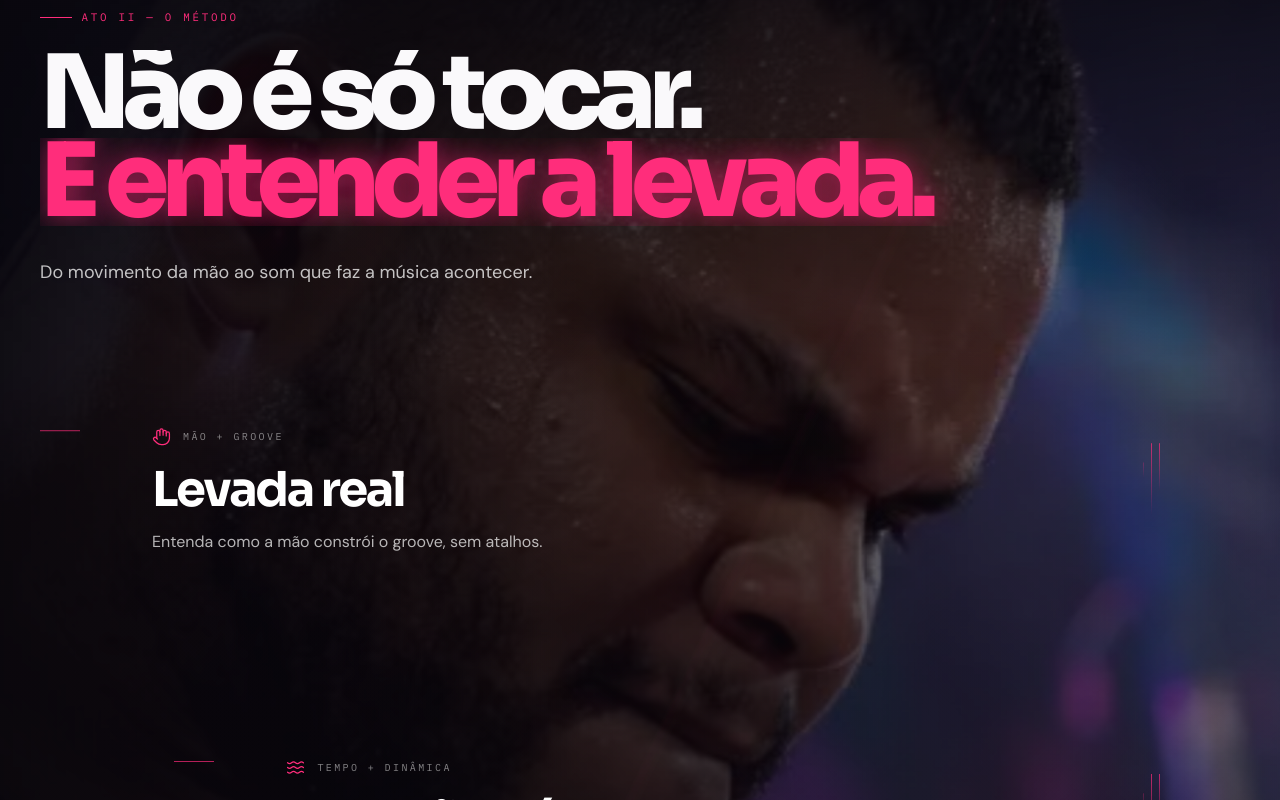
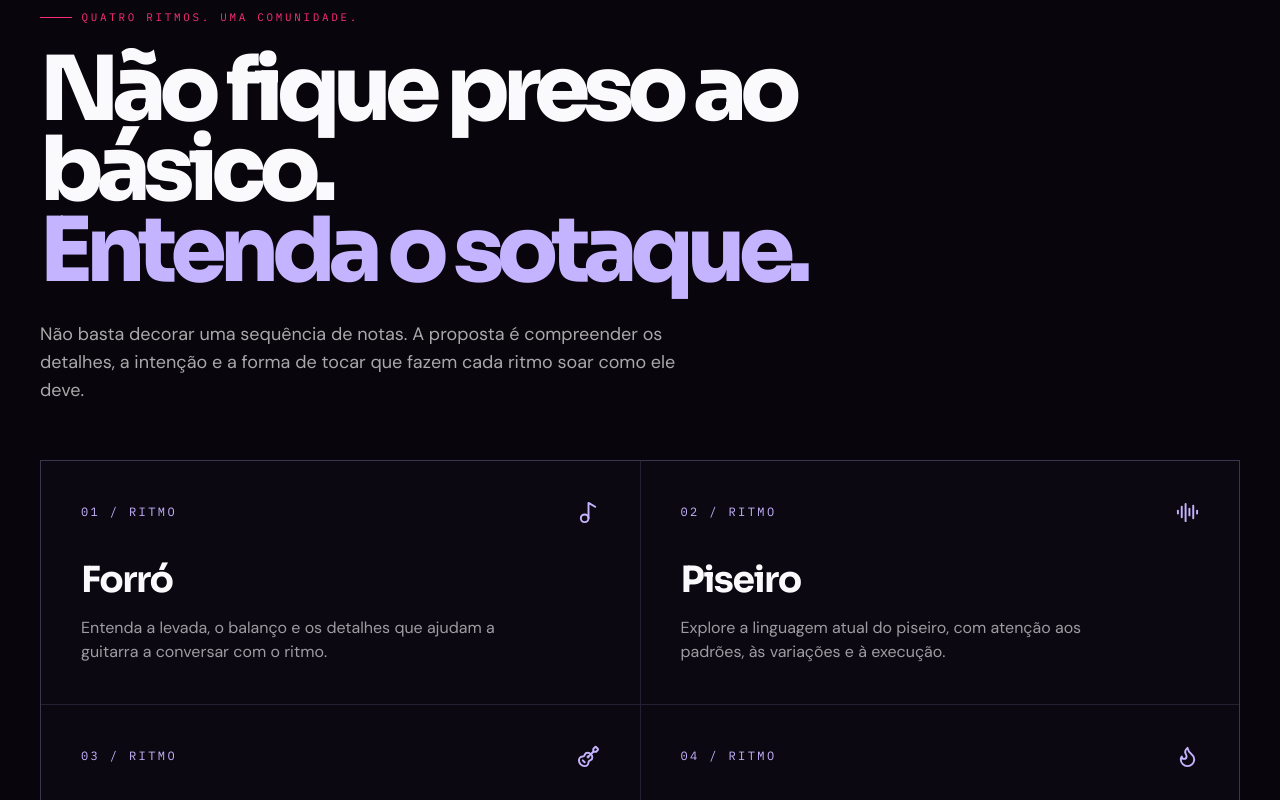
Before and after one commit to henriquefelix8920/cayque1, a React (Vite) app: page / in a window 1280 px wide. Shown: the part 2000-2800 px from the top of the page. Built offline with nearby package versions, Linux system fonts and the light colour scheme.

Commit message:
Rewrite sales copy for Comunidade dos Ritmos

```diff
--- a/src/components/Method.tsx
+++ b/src/components/Method.tsx
@@ -1,42 +1,29 @@
-import { useRef } from 'react';
-import { motion, useInView, useScroll, useTransform } from 'framer-motion';
-import { Hand, Waves, Palette, Repeat, ArrowRight } from 'lucide-react';
+import { motion } from 'framer-motion';
+import { Music2, Guitar, AudioLines, Flame } from 'lucide-react';
 
-const chapters = [
-  { icon: Hand, title: 'Levada real', description: 'Entenda como a mão constrói o groove, sem atalhos.', tag: 'mão + groove' },
-  { icon: Waves, title: 'Variações rítmicas', description: 'Mude a levada sem perder a identidade da música.', tag: 'tempo + dinâmica' },
-  { icon: Palette, title: 'Timbres & sonoridades', description: 'Encontre o som que faz a guitarra ter personalidade.', tag: 'som + identidade' },
-  { icon: Repeat, title: 'Acordes aplicados', description: 'Entenda como os acordes funcionam no piseiro e no arrocha.', tag: 'harmonia + prática' },
+const rhythms = [
+  { icon: Music2, number: '01', name: 'Forró', line: 'Entenda a levada, o balanço e os detalhes que ajudam a guitarra a conversar com o ritmo.' },
+  { icon: AudioLines, number: '02', name: 'Piseiro', line: 'Explore a linguagem atual do piseiro, com atenção aos padrões, às variações e à execução.' },
+  { icon: Guitar, number: '03', name: 'Arrocha', line: 'Trabalhe a intenção, os acordes e as escolhas que dão identidade à guitarra no arrocha.' },
+  { icon: Flame, number: '04', name: 'Corinho de fogo', line: 'Conheça recursos e nuances desse estilo com explicações voltadas para a prática musical.' },
 ];
 
-const Method = () => {
-  const sectionRef = useRef<HTMLDivElement>(null);
-  const isInView = useInView(sectionRef, { once: true, margin: '-100px' });
-  const { scrollYProgress } = useScroll({ target: sectionRef, offset: ['start end', 'end start'] });
-  const imageY = useTransform(scrollYProgress, [0, 1], ['-5%', '5%']);
-  const imageScale = useTransform(scrollYProgress, [0, 1], [1.04, 1.1]);
-  const chapterY = [
-    useTransform(scrollYProgress, [0, 1], [18, -12]),
-    useTransform(scrollYProgress, [0, 1], [-10, 16]),
-    useTransform(scrollYProgress, [0, 1], [14, -18]),
-    useTransform(scrollYProgress, [0, 1], [-14, 12]),
-  ];
-
-  return <section id="metodo" ref={sectionRef} className="method-cinema relative overflow-hidden py-24 lg:py-36">
-    <motion.div style={{ y: imageY, scale: imageScale, backgroundImage: "url('/assets/foto2.webp')" }} className="absolute inset-[-7%] -z-20 bg-cover bg-center" aria-hidden="true" />
-    <div className="absolute inset-0 -z-10 bg-[linear-gradient(90deg,rgba(8,6,12,.96)_0%,rgba(8,6,12,.72)_42%,rgba(8,6,12,.28)_100%)]" aria-hidden="true" /><div className="absolute inset-0 -z-10 bg-[linear-gradient(180deg,#08060c_0%,rgba(8,6,12,.18)_25%,rgba(8,6,12,.62)_57%,#08060c_100%)]" aria-hidden="true" /><div className="method-cinema-noise" aria-hidden="true" />
-    <div className="relative mx-auto max-w-7xl px-6 lg:px-10">
-      <motion.div initial={{ opacity: 0, y: 34 }} animate={isInView ? { opacity: 1, y: 0 } : {}} transition={{ duration: .8 }} className="method-opening max-w-5xl">
-        <span className="eyebrow">Ato II — O método</span>
-        <h2 className="animated-title mt-6 max-w-5xl font-display text-[clamp(3.2rem,8vw,8.2rem)] font-extrabold leading-[.86] tracking-[-.08em]" aria-label="Não é só tocar. É entender a levada."><span className="animated-title-line"><motion.span initial={{ y: '110%' }} animate={isInView ? { y: 0 } : {}} transition={{ duration: .85, delay: .12, ease: [0.22, 1, 0.36, 1] }}>Não é só tocar.</motion.span></span><span className="animated-title-line text-brand-pink text-glow-pink"><motion.span initial={{ y: '110%' }} animate={isInView ? { y: 0 } : {}} transition={{ duration: .85, delay: .24, ease: [0.22, 1, 0.36, 1] }}>É entender a levada.</motion.span></span></h2>
-        <p className="mt-8 max-w-lg text-base leading-7 text-white/75 md:text-lg">Do movimento da mão ao som que faz a música acontecer.</p>
-      </motion.div>
-
-      <div className="method-chapters mt-24 lg:mt-36">{chapters.map((chapter, index) => { const Icon = chapter.icon; return <motion.article key={chapter.title} style={{ y: chapterY[index] }} initial={{ opacity: 0, y: 28 }} animate={isInView ? { opacity: 1, y: 0 } : {}} transition={{ duration: .75, delay: .15 + index * .12 }} className={`method-chapter method-chapter-${index + 1}`}><div className="method-chapter-index"><span className="method-chapter-index-line" /></div><div className="method-chapter-copy"><div className="flex items-center gap-3 text-brand-pink"><Icon size={19} strokeWidth={1.6} /><span className="font-mono text-[10px] uppercase tracking-[.24em] text-white/50">{chapter.tag}</span></div><h3 className="mt-5 font-display text-3xl font-bold tracking-[-.05em] text-white md:text-5xl">{chapter.title}</h3><p className="mt-4 max-w-md text-sm leading-6 text-white/70 md:text-base">{chapter.description}</p></div><div className="method-chapter-mark" aria-hidden="true"><span /><span /><span /></div></motion.article>; })}</div>
-
-      <motion.a initial={{ opacity: 0, y: 16 }} animate={isInView ? { opacity: 1, y: 0 } : {}} transition={{ delay: .9, duration: .7 }} href="#curso" className="method-cinema-cta mt-20 inline-flex items-center gap-3 text-xs font-semibold uppercase tracking-[.2em] text-white/80 transition-colors hover:text-brand-pink md:mt-28">Ver como isso vira aula <ArrowRight size={17} /></motion.a>
+const Method = () => <section id="ritmos" className="method-cinema relative overflow-hidden py-24 lg:py-36">
+  <div className="absolute inset-0 -z-10 bg-[radial-gradient(ellipse_at_50%_20%,rgba(124,58,237,.2),transparent_48%),#08060c]" />
+  <div className="mx-auto max-w-7xl px-6 lg:px-10">
+    <motion.div initial={{ opacity: 0, y: 24 }} whileInView={{ opacity: 1, y: 0 }} viewport={{ once: true }} transition={{ duration: .7 }} className="max-w-4xl">
+      <span className="eyebrow">Quatro ritmos. Uma comunidade.</span>
+      <h2 className="mt-6 font-display text-[clamp(2.8rem,7vw,6.8rem)] font-extrabold leading-[.9] tracking-[-.075em]">Não fique preso ao básico.<br/><span className="text-violet-300">Entenda o sotaque.</span></h2>
+      <p className="mt-7 max-w-2xl text-base leading-7 text-white/65 md:text-lg">Não basta decorar uma sequência de notas. A proposta é compreender os detalhes, a intenção e a forma de tocar que fazem cada ritmo soar como ele deve.</p>
+    </motion.div>
+    <div className="mt-14 grid gap-px border border-violet-300/15 bg-violet-300/15 sm:grid-cols-2">
+      {rhythms.map((rhythm, i) => { const Icon = rhythm.icon; return <motion.article key={rhythm.name} initial={{ opacity: 0, y: 18 }} whileInView={{ opacity: 1, y: 0 }} viewport={{ once: true }} transition={{ duration: .5, delay: i * .08 }} className="group min-h-60 bg-[#0c0812] p-7 transition-colors hover:bg-[#160d23] md:p-10">
+        <div className="flex items-center justify-between"><span className="font-mono text-xs tracking-[.2em] text-violet-300">{rhythm.number} / RITMO</span><Icon size={23} className="text-violet-300 transition-transform group-hover:scale-110"/></div>
+        <h3 className="mt-9 font-display text-3xl font-bold tracking-[-.04em] md:text-4xl">{rhythm.name}</h3>
+        <p className="mt-4 max-w-md text-sm leading-6 text-white/60 md:text-base">{rhythm.line}</p>
+      </motion.article>; })}
     </div>
-  </section>;
-};
-
+    <p className="mt-8 max-w-2xl text-sm leading-6 text-white/45">E a conversa não precisa parar nesses quatro: a comunidade também abre espaço para outros estilos e para as dúvidas que aparecem na prática.</p>
+  </div>
+</section>;
 export default Method;
```
